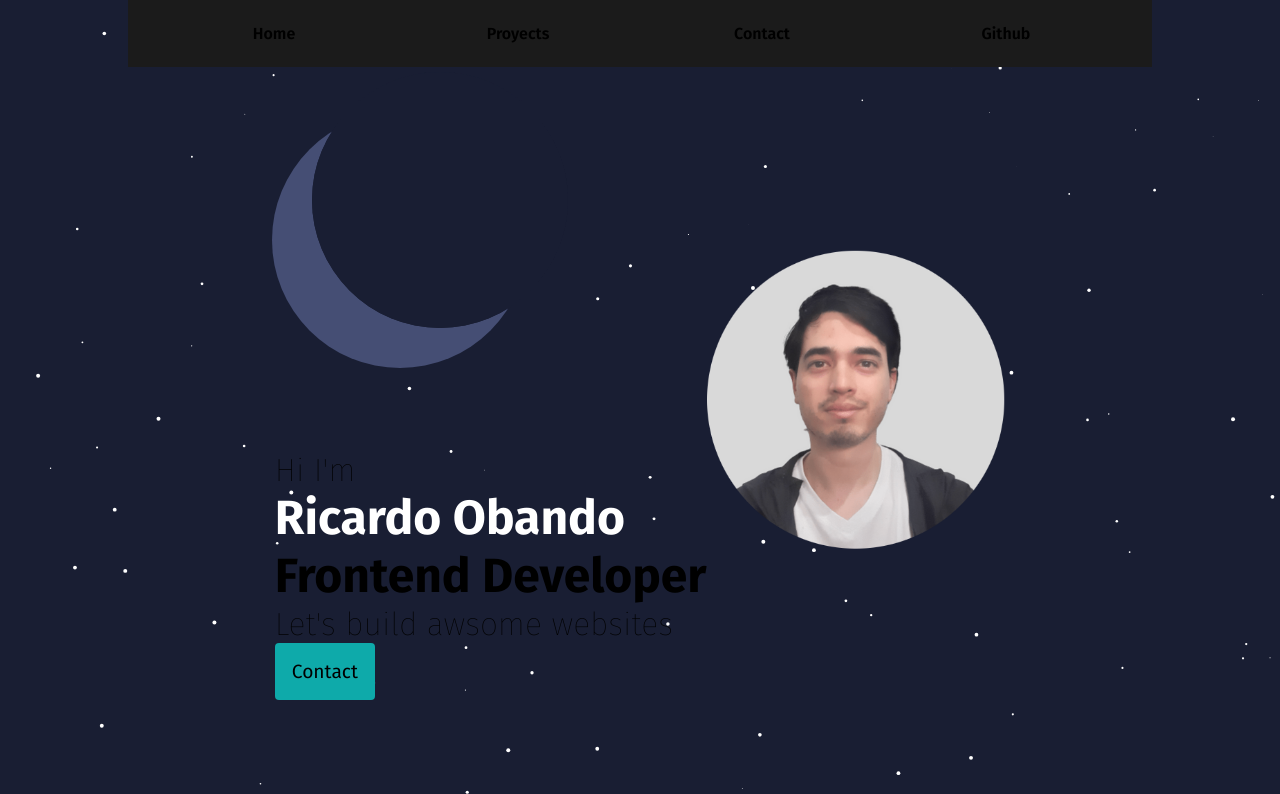
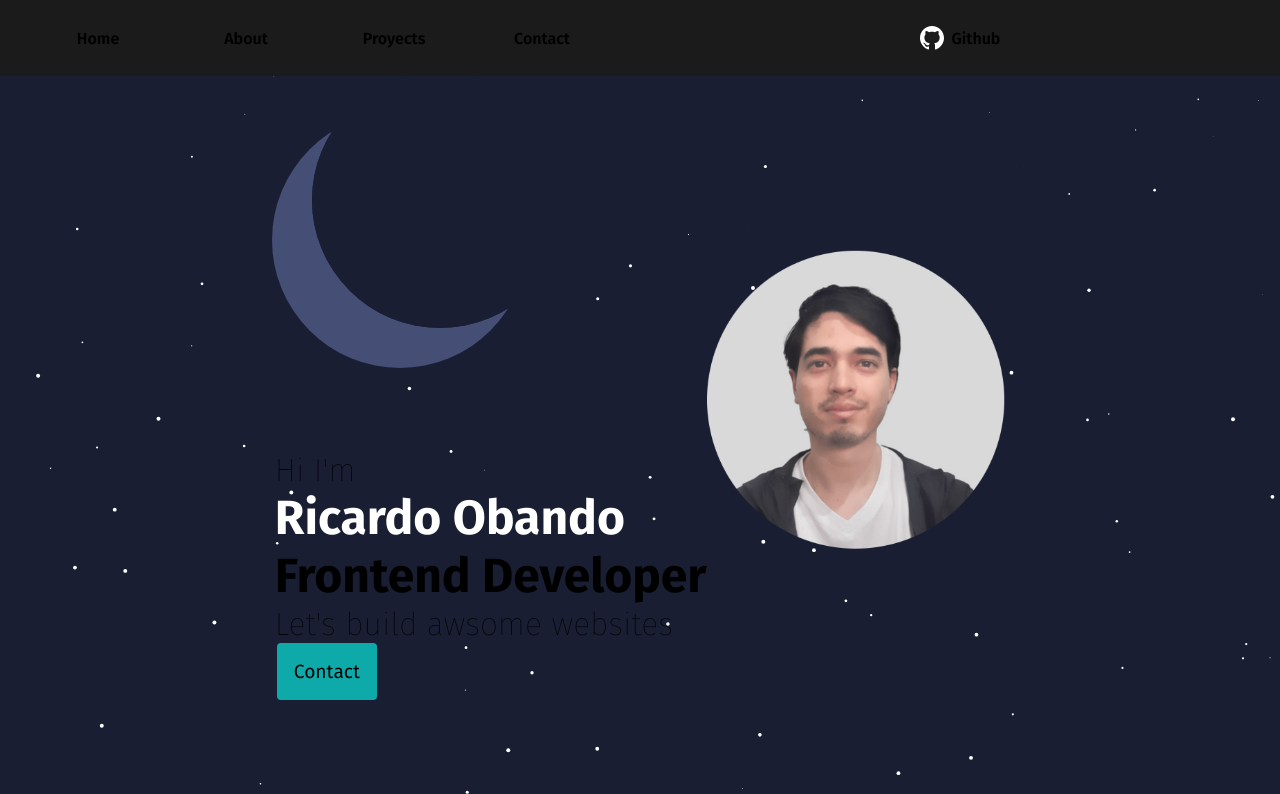
Before and after one commit to richiobando/ricardo-astro, an Astro site: page / in a window 1280 px wide. Shown: the top 794 px of the page. Built offline with nearby package versions, Linux system fonts and the light colour scheme; Astro itself is replaced by a stand-in of ours.

Commit message:
style: :lipstick: add style to navbar
add github icon - fix flex of navbar add hover to icons

```diff
--- a/src/assets/github.astro
+++ b/src/assets/github.astro
@@ -2,9 +2,8 @@
 export interface Props {
   height: string
   width: string
-  color:string
 }
-const { height, width, color } = Astro.props
+const { height, width } = Astro.props
 ---
 
 <svg xmlns="http://www.w3.org/2000/svg" width={width} height={height} viewBox="0 0 1024 1024">
@@ -13,5 +12,5 @@ const { height, width, color } = Astro.props
     clip-rule="evenodd"
     d="M8 0C3.58 0 0 3.58 0 8C0 11.54 2.29 14.53 5.47 15.59C5.87 15.66 6.02 15.42 6.02 15.21C6.02 15.02 6.01 14.39 6.01 13.72C4 14.09 3.48 13.23 3.32 12.78C3.23 12.55 2.84 11.84 2.5 11.65C2.22 11.5 1.82 11.13 2.49 11.12C3.12 11.11 3.57 11.7 3.72 11.94C4.44 13.15 5.59 12.81 6.05 12.6C6.12 12.08 6.33 11.73 6.56 11.53C4.78 11.33 2.92 10.64 2.92 7.58C2.92 6.71 3.23 5.99 3.74 5.43C3.66 5.23 3.38 4.41 3.82 3.31C3.82 3.31 4.49 3.1 6.02 4.13C6.66 3.95 7.34 3.86 8.02 3.86C8.7 3.86 9.38 3.95 10.02 4.13C11.55 3.09 12.22 3.31 12.22 3.31C12.66 4.41 12.38 5.23 12.3 5.43C12.81 5.99 13.12 6.7 13.12 7.58C13.12 10.65 11.25 11.33 9.47 11.53C9.76 11.78 10.01 12.26 10.01 13.01C10.01 14.08 10 14.94 10 15.21C10 15.42 10.15 15.67 10.55 15.59C13.71 14.53 16 11.53 16 8C16 3.58 12.42 0 8 0Z"
     transform="scale(64)"
-    fill={color}></path>
+    fill='current'></path>
 </svg>
--- a/src/components/Navbar.astro
+++ b/src/components/Navbar.astro
@@ -1,19 +1,29 @@
 ---
 import Menu from './Menu.jsx';
 import ChangeTheme from "./atoms/ChangeTheme";
+import Github from "../assets/github.astro";
 import s from '../styles/components/Navbar.module.scss';
 const sections = [
   { name: 'Home', link: '#home', external: false },
+  { name: 'About', link: '#about', external: false },
   { name: 'Proyects', link: '#proyects', external: false },
   { name: 'Contact', link: '#contact', external: false },
-  {
-    name: 'Github',
-    link: 'https://www.github.com/richiobando',
-    external: true,
-  },
 ];
+const navbar = false
 ---
 <nav class={s.container}>
-  <Menu client:load sections={sections} />
+  <Menu client:load sections={sections}/>
+  <ul class={!navbar ? s.hidden : ''}>
+    <li class='text'>
+      <a
+      class={s.link}
+        href='https://www.github.com/richiobando'
+        target="_blank"
+      >
+      <Github height={'24'} width={'24'} />
+      Github
+      </a>
+    </li>
+  </ul>
   <!-- <ChangeTheme/> -->
 </nav>
--- a/src/styles/components/Navbar.module.scss
+++ b/src/styles/components/Navbar.module.scss
@@ -6,11 +6,10 @@
 }
 .container {
   position: fixed;
-  justify-content: space-around;
   font-weight: 600;
-  // height: 4rem;
   width: 100%;
   @include flexbox;
+  justify-content: space-around;
   @include mobile(){
     display: block;
     .hidden {
--- a/src/styles/global.scss
+++ b/src/styles/global.scss
@@ -23,10 +23,13 @@ h1 {
 }
 
 a {
+  padding: 2px;
   color: inherit;
   text-decoration: none;
+  fill: #fff;
   &:hover {
     color: #888;
+    fill: #888;
   }
 }
 
```
Also changed, not shown: src/styles/components/Card.module.scss (+0 -13 lines), public/favicon.svg.
